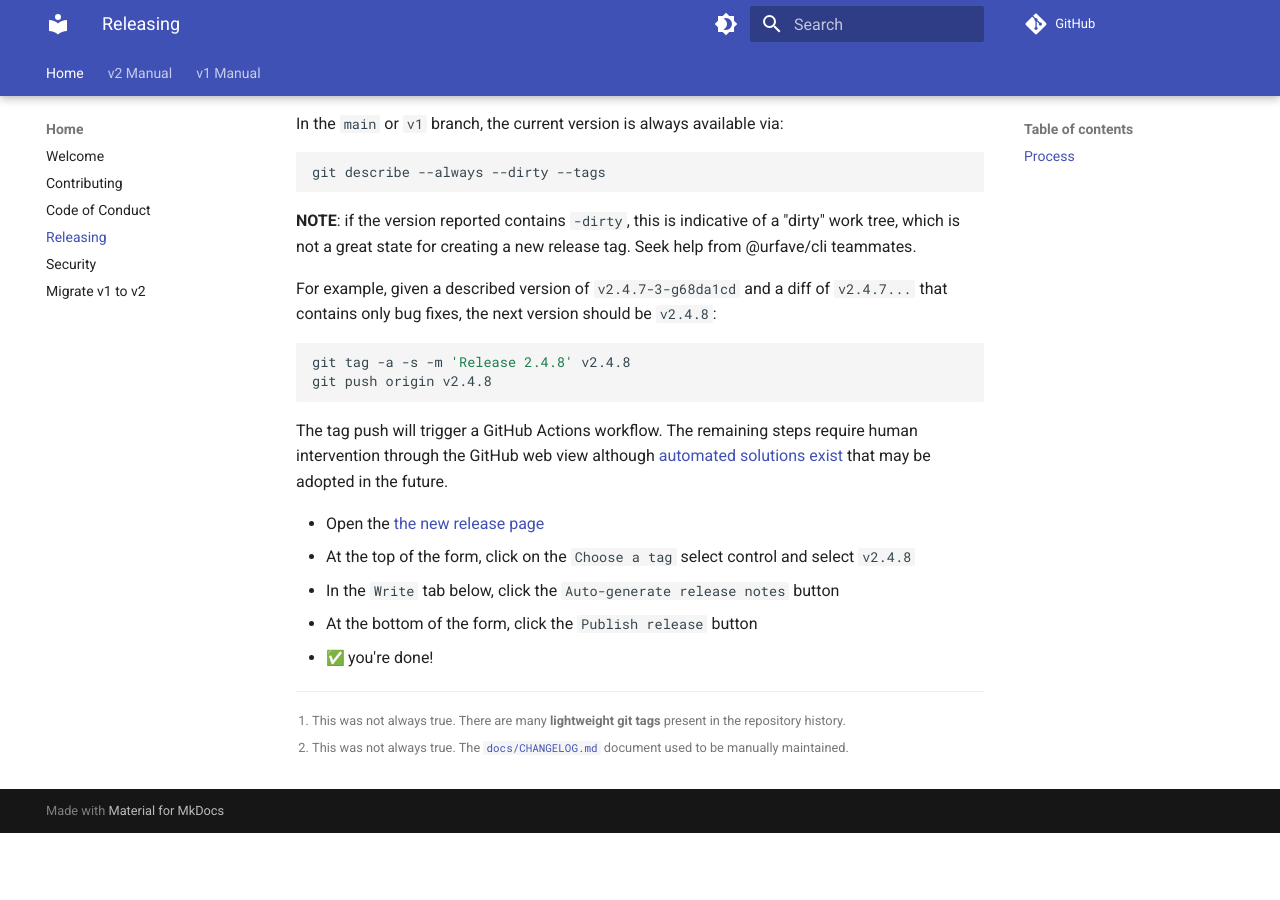
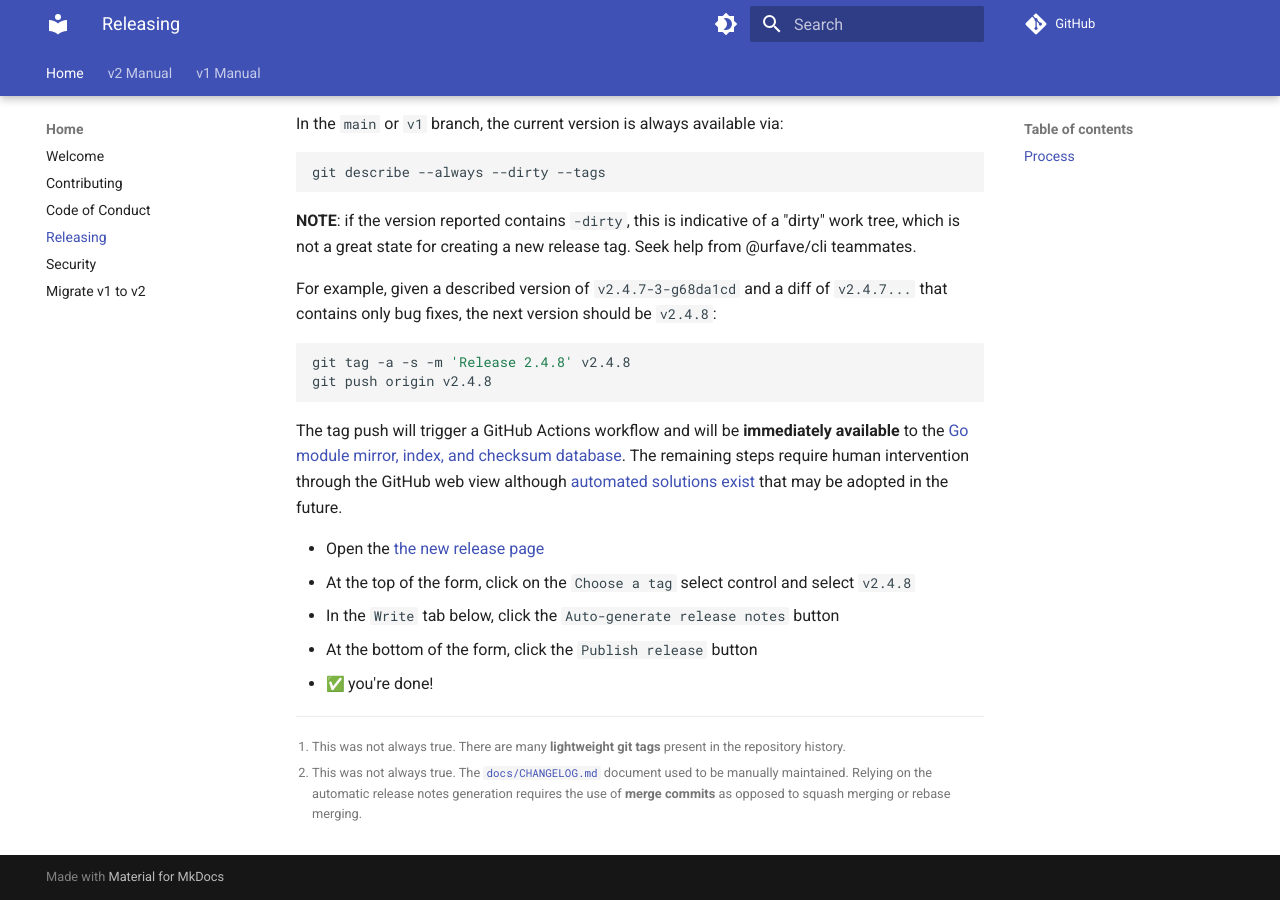
Before and after one commit to urfave/cli, an MkDocs documentation site: the page built from docs/RELEASING.md, in a window 1280 px wide and 900 px high, scrolled down 563 px. Built offline with MkDocs 1.6.1 and Material for MkDocs 9.7.7, drawn with Linux system fonts in a browser that asks for light colours; emoji names are drawn with the system emoji font; comment, search, counter and statistics services are not loaded; before the commit the page ends 1396 px from its top, so only the background shows below that.

Commit message:
Add a few notes to release docs
about the relationship to proxy.golang.org and automatically generated
release notes.

````diff
--- a/docs/RELEASING.md
+++ b/docs/RELEASING.md
@@ -41,9 +41,11 @@ git tag -a -s -m 'Release 2.4.8' v2.4.8
 git push origin v2.4.8
 ```
 
-The tag push will trigger a GitHub Actions workflow. The remaining
-steps require human intervention through the GitHub web view
-although [automated solutions
+The tag push will trigger a GitHub Actions workflow and will be
+**immediately available** to the [Go module mirror, index, and
+checksum database](https://proxy.golang.org/). The remaining steps
+require human intervention through the GitHub web view although
+[automated solutions
 exist](https://github.com/softprops/action-gh-release) that may be
 adopted in the future.
 
@@ -58,4 +60,6 @@ adopted in the future.
 
 [^2]: This was not always true. The
   [`docs/CHANGELOG.md`](./CHANGELOG.md) document used to be
-  manually maintained.
+  manually maintained. Relying on the automatic release notes
+  generation requires the use of **merge commits** as opposed to
+  squash merging or rebase merging.
````
